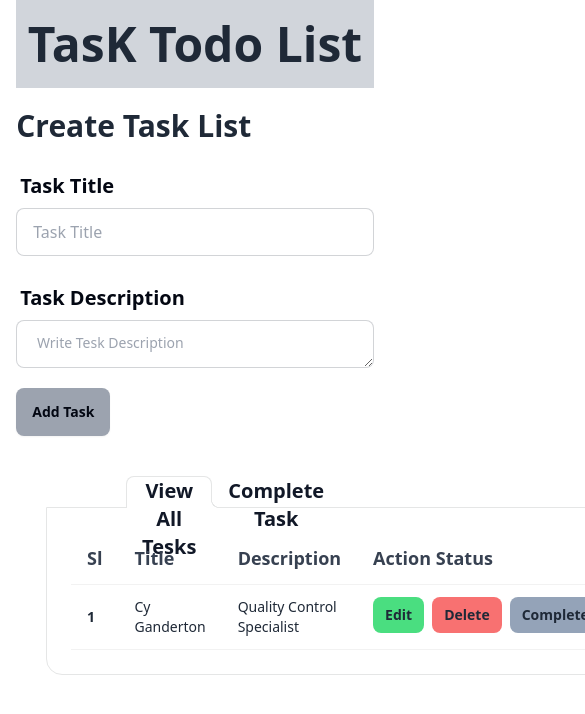
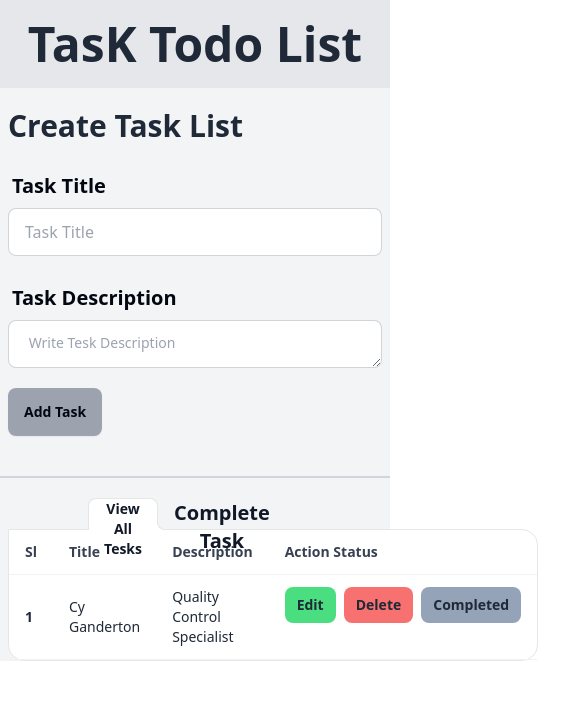
Before and after one commit to gfaruk02/task-todo-list-client, a React (Vite) app: page / in a window 390 px wide. Shown: the top 714 px of the page, 585 px wide, since content can reach past the window. Built offline with nearby package versions, Linux system fonts and the light colour scheme.

Commit message:
create todo list post method and use toast

```diff
--- a/package.json
+++ b/package.json
@@ -10,10 +10,12 @@
     "preview": "vite preview"
   },
   "dependencies": {
+    "axios": "^1.6.6",
     "localforage": "^1.10.0",
     "match-sorter": "^6.3.3",
     "react": "^18.2.0",
     "react-dom": "^18.2.0",
+    "react-hot-toast": "^2.4.1",
     "react-router-dom": "^6.21.3",
     "sort-by": "^1.2.0"
   },
--- a/src/Components/Home/CreateTask.jsx
+++ b/src/Components/Home/CreateTask.jsx
@@ -1,19 +1,34 @@
+import toast, { Toaster } from 'react-hot-toast';
+import useAxios from "../../Hooks/useAxios";
 
 
 const CreateTask = () => {
+    const axiosPublic = useAxios()
     const handleTaskCreate=e=>{
         e.preventDefault();
         const form = e.target
         const title = form.title.value;
         const description = form.description.value;
         const role = "active"
-        const info = {title, description, role}
-        console.log(info);
+        const task = {title, description, role}
+        console.log(task);
+
+        axiosPublic.post('/taskList', task)
+            .then(res=>{
+                console.log(res.data);
+                if(res.data.insertedId){
+                    toast.success('Successfully toasted!')
+                }
+                form.reset();
+            })
+            .catch(err=>{
+                toast.error(err)
+            });
     }
     return (
-        <div className="mt-5 md:px-20">
+        <div className="px-2 py-5 border-b-2 border-gray-300 w-full lg:w-10/12 mx-auto">
             <h1 className="text-3xl font-semibold"> Create Task List</h1>
-            <form onSubmit={handleTaskCreate} className="py-5 grid grid-cols-1 md:grid-cols-2 lg:grid-cols-3 gap-5 md:gap-10 items-center mx-auto">
+            <form onSubmit={handleTaskCreate} className="py-5 grid grid-cols-1 md:grid-cols-3 gap-5 lg:gap-10 items-center mx-auto">
                 <div className="form-control">
                     <label className=" label">
                         <span className="label-text text-xl font-semibold text-gray-950 ">Task Title</span>
@@ -30,6 +45,7 @@ const CreateTask = () => {
                     <button className="btn btn-primary bg-gray-400 border-none text-gray-950 font-bold hover:bg-orange-400"> Add Task</button>
                 </div>
             </form>
+            <Toaster />
         </div>
     );
 };
--- /dev/null
+++ b/src/Hooks/useAxios.jsx
@@ -0,0 +1,9 @@
+import axios from "axios";
+const axiosPublic = axios.create({
+    baseURL: 'http://localhost:5000'
+})
+const useAxios = () => {
+    return axiosPublic
+};
+
+export default useAxios;
--- a/src/Pages/Home.jsx
+++ b/src/Pages/Home.jsx
@@ -3,20 +3,20 @@ import CreateTask from "../Components/Home/CreateTask";
 
 const Home = () => {
     return (
-        <div className=" w-11/12 mx-auto">
-            <div className="bg-gray-300 text-center">
+        <div className=" lg:w-11/12 mx-auto bg-gray-100">
+            <div className=" text-center bg-gray-200">
                 <h1 className="text-5xl font-bold py-5"> TasK Todo List</h1>
             </div>
             <CreateTask></CreateTask>
 
-            <div role="tablist" className="tabs tabs-lifted w-10/12 mx-auto mt-5">
-                <input type="radio" name="my_tabs_2" role="tab" className="tab ml-20 md:ml-36 text-xl font-semibold text-gray-900" aria-label="View All Tesks" checked/>
-                <div role="tabpanel" className="tab-content bg-base-100 border-base-300 rounded-box p-6">
+            <div role="tablist" className="px-2 tabs tabs-lifted w-full lg:w-10/12 mx-auto mt-5">
+                <input type="radio" name="my_tabs_2" role="tab" className="tab ml-20 lg:ml-36 text-sm lg:text-xl font-semibold text-gray-900" aria-label="View All Tesks" checked/>
+                <div role="tabpanel" className="tab-content bg-base-100 border-base-300 rounded-box lg:p-6">
 
                     <div className="overflow-x-auto">
                         <table className="table">
                             <thead>
-                                <tr className="text-lg text-gray-700">
+                                <tr className="text-sm lg:text-lg text-gray-700">
                                     <th>Sl</th>
                                     <th>Title</th>
                                     <th>Description</th>
@@ -31,7 +31,7 @@ const Home = () => {
                                     <td className="flex flex-row gap-2">
                                         <button className=" px-3 py-2 font-semibold bg-green-400 rounded-lg hover:bg-green-800 hover:text-white"> Edit </button>
                                         <button className=" px-3 py-2 font-semibold bg-red-400 rounded-lg hover:bg-red-700 hover:text-white"> Delete</button>
-                                        <button className=" px-3 py-2 font-semibold bg-slate-400 rounded-lg hover:bg-slate-800 hover:text-white"> Complete </button>
+                                        <button className=" px-3 py-2 font-semibold bg-slate-400 rounded-lg hover:bg-slate-800 hover:text-white"> Completed </button>
                                     </td>
                                 </tr>
 
@@ -41,8 +41,8 @@ const Home = () => {
 
                 </div>
 
-                <input type="radio" name="my_tabs_2" role="tab" className="tab text-xl font-semibold text-gray-900 px-5" aria-label="Complete Task" />
-                <div role="tabpanel" className="tab-content bg-base-100 border-base-300 rounded-box p-6">
+                <input type="radio" name="my_tabs_2" role="tab" className="tab text-xl font-semibold text-gray-900 px-2" aria-label="Complete Task" />
+                <div role="tabpanel" className="tab-content bg-base-100 border-base-300 rounded-box lg:p-6">
 
                 <div className="overflow-x-auto">
                         <table className="table">
```
Also changed, not shown: 1 other file (tests, documents, lock files or other folders).
